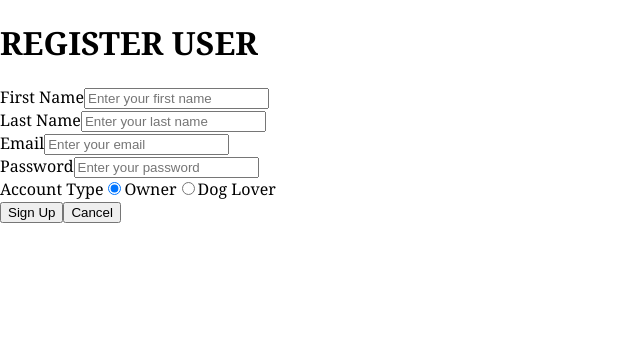
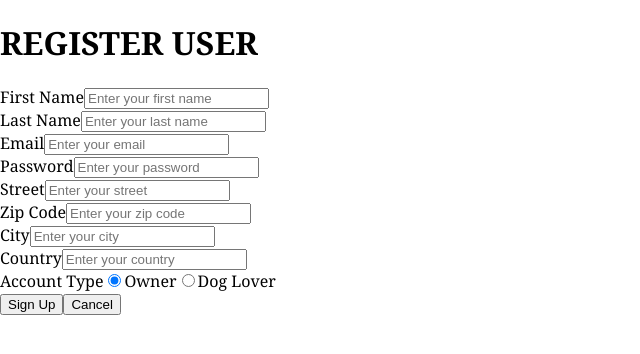
Before and after one commit to kavitatandel/pawpal_frontend, a React (Create React App) app: page /register in a window 1280 px wide. Shown: the top 354 px of the page, without its empty margins (0-640 px from the left). Built offline with nearby package versions, Linux system fonts and the light colour scheme.

Commit message:
updated register.js

```diff
--- a/package.json
+++ b/package.json
@@ -9,6 +9,7 @@
     "axios": "^0.26.0",
     "react": "^17.0.2",
     "react-dom": "^17.0.2",
+    "react-geocode": "^0.2.3",
     "react-router-dom": "^6.2.1",
     "react-scripts": "5.0.0",
     "web-vitals": "^2.1.4"
--- a/src/logic/UserFunctions.js
+++ b/src/logic/UserFunctions.js
@@ -9,6 +9,10 @@ export const register = (user) => {
             email: user.email,
             password: user.password,
             user_type: user.user_type,
+            street: user.street,
+            zip_code: user.zip_code,
+            city: user.city,
+            country: user.country
         })
         .then((res) => console.log("User is successfully Registered"))
         .catch((err) => console.log(err));
--- a/src/pages/Register.js
+++ b/src/pages/Register.js
@@ -7,6 +7,10 @@ const Register = () => {
     const [lastName, setLastName] = useState('')
     const [email, setEmail] = useState('')
     const [password, setPassword] = useState('')
+    const [street, setStreet] = useState('')
+    const [zipcode, setZipcode] = useState('')
+    const [city, setCity] = useState('')
+    const [country, setCountry] = useState('')
     const [userType, setUserType] = useState('owner')
 
     let navigate = useNavigate()
@@ -20,6 +24,10 @@ const Register = () => {
             email: email,
             password: password,
             user_type: userType,
+            street: street,
+            zip_code: zipcode,
+            city: city,
+            country: country
         }
 
         register(newUser).then(res => {
@@ -52,6 +60,22 @@ const Register = () => {
 
                     </div>
                     <div>
+                        <label htmlFor="street">Street</label>
+                        <input type="text" name="street" placeholder="Enter your street" required value={street} onChange={(e) => setStreet(e.target.value)} />
+                    </div>
+                    <div>
+                        <label htmlFor="zip_code">Zip Code</label>
+                        <input type="text" name="zip_code" placeholder="Enter your zip code" required value={zipcode} onChange={(e) => setZipcode(e.target.value)} />
+                    </div>
+                    <div>
+                        <label htmlFor="city">City</label>
+                        <input type="text" name="city" placeholder="Enter your city" required value={city} onChange={(e) => setCity(e.target.value)} />
+                    </div>
+                    <div>
+                        <label htmlFor="country">Country</label>
+                        <input type="text" name="country" placeholder="Enter your country" required value={country} onChange={(e) => setCountry(e.target.value)} />
+                    </div>
+                    <div>
                         <label htmlFor="account_type">Account Type</label>
                         <input type="radio" name="account_type"
                             value="owner"
```
Also changed, not shown: 1 other file (tests, documents, lock files or other folders).
